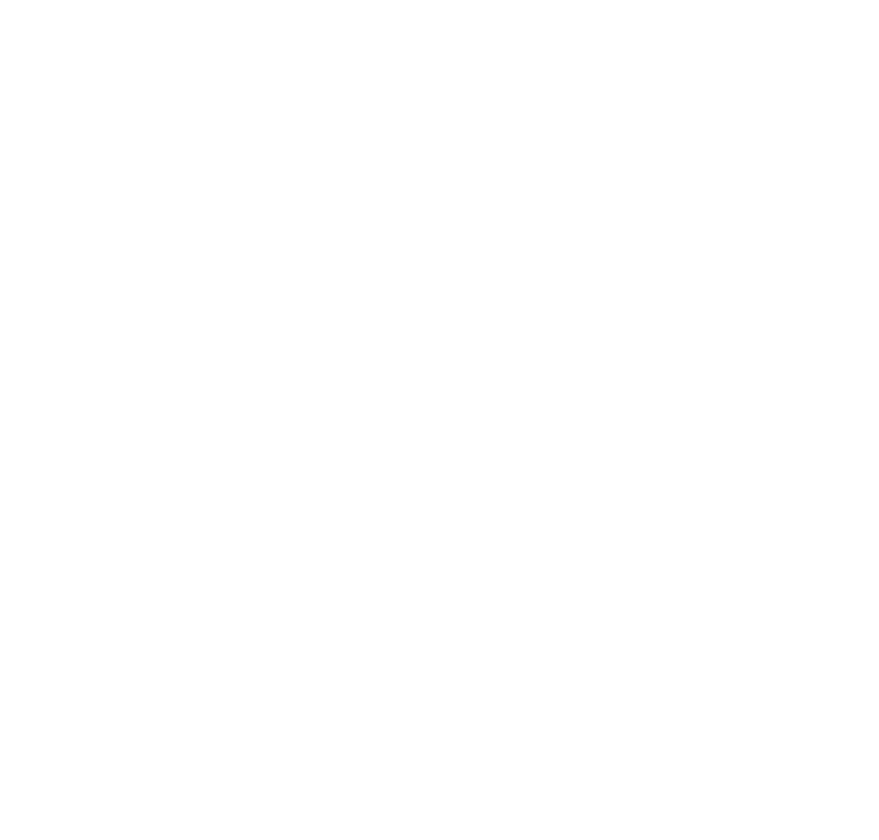
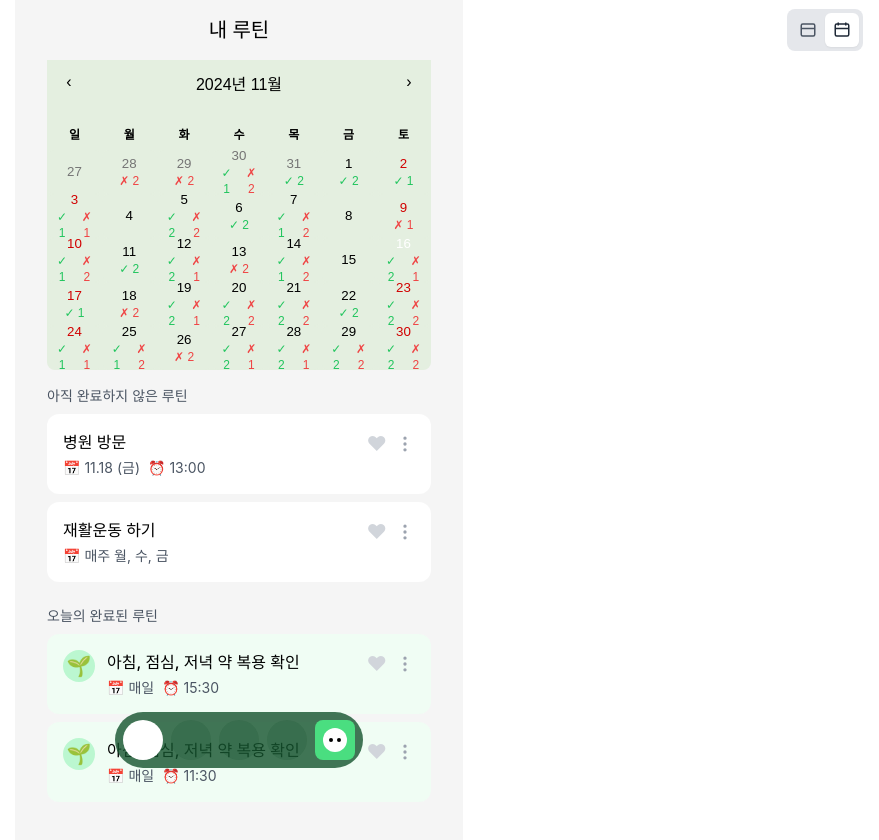
Before and after one commit to 2024-Elice-AI-Hellothon-07-goodCare/GoodCare, a React (Create React App) app: page /routine/routine-main in a window 1280 px wide. Before the commit this address had no page. Shown: the top 840 px of the page, without its empty margins (401-1280 px from the left). Before the commit the page ends 800 px from the top, so only its background shows below. Built offline with nearby package versions, Linux system fonts and the light colour scheme.

Commit message:
design: 루틴페이지(메인) 추가

```diff
--- a/src/App.js
+++ b/src/App.js
@@ -11,6 +11,7 @@ import SituationCheck from "./pages/alert/SituationCheck";
 import SituationDetails from "./pages/alert/SituationDetails";
 import RoutineConfirmation from "./pages/alert/RoutineConfirmation";
 import RoutineCancelConfirm from "./pages/alert/RoutineCancelConfirm";
+import RoutineMain from "./pages/caregiver/routine/RoutineMain";
 
 const App = () => {
     return (
@@ -27,6 +28,7 @@ const App = () => {
                 <Route path="/alert/details" element={<SituationDetails />} />
                 <Route path="/alert/routine" element={<RoutineConfirmation />} />
                 <Route path="/alert/cancel-confirm" element={<RoutineCancelConfirm />} />
+                <Route path="/routine/routine-main" element={<RoutineMain />} />
 
 
 
--- /dev/null
+++ b/src/pages/caregiver/routine/RoutineMain.js
@@ -0,0 +1,176 @@
+import React, {useState} from 'react';
+import { Plus, MoreVertical } from 'lucide-react';
+import CustomCalendar from "../../../common/component/CustomCalendar";
+import Navigate from "../../../common/component/Navigate";
+
+const RoutineMain = () => {
+    const [view, setView] = useState('month');
+    const [favorites, setFavorites] = useState(new Set());
+
+    const toggleFavorite = (routineId) => {
+        setFavorites(prev => {
+            const newFavorites = new Set(prev);
+            if (newFavorites.has(routineId)) {
+                newFavorites.delete(routineId);
+            } else {
+                newFavorites.add(routineId);
+            }
+            return newFavorites;
+        });
+    };
+
+    const routines = [
+        {
+            id: 1,
+            title: '아침, 점심, 저녁 약 복용 확인',
+            time: '15:30',
+            type: '매일',
+            isCompleted: true,
+            isActive: true
+        },
+        {
+            id: 2,
+            title: '병원 방문',
+            date: '11.18 (금)',
+            time: '13:00',
+            isCompleted: false
+        },
+        {
+            id: 3,
+            title: '아침, 점심, 저녁 약 복용 확인',
+            time: '11:30',
+            type: '매일',
+            isCompleted: true,
+            isActive: true
+        },
+        {
+            id: 4,
+            title: '재활운동 하기',
+            type: '매주 월, 수, 금',
+            isCompleted: false,
+            isActive: true
+        }
+    ];
+
+    return (
+        <div className="max-w-md mx-auto min-h-screen" style={{background: '#F5F5F5'}}>
+            {/* Header */}
+            <div className="p-4 flex items-center" style={{background: '#F5F5F5'}}>
+                <div className="flex-1 text-center">
+                    <h1 className="text-xl font-medium">내 루틴</h1>
+                </div>
+                <div className="absolute right-4 inline-flex bg-gray-200 rounded-lg p-1">
+                    <button
+                        onClick={() => setView('week')}
+                        className={`p-2 text-sm rounded-md transition-all ${
+                            view === 'week'
+                                ? 'bg-white text-gray-800 shadow-sm'
+                                : 'text-gray-600 hover:text-gray-800'
+                        }`}
+                    >
+            <span className="flex items-center justify-center">
+                <svg width="18" height="18" viewBox="0 0 24 24" fill="none" xmlns="http://www.w3.org/2000/svg">
+                    <rect x="3" y="4" width="18" height="16" rx="2" stroke="currentColor" strokeWidth="2"/>
+                    <line x1="3" y1="10" x2="21" y2="10" stroke="currentColor" strokeWidth="2"/>
+                </svg>
+            </span>
+                    </button>
+                    <button
+                        onClick={() => setView('month')}
+                        className={`p-2 text-sm rounded-md transition-all ${
+                            view === 'month'
+                                ? 'bg-white text-gray-800 shadow-sm'
+                                : 'text-gray-600 hover:text-gray-800'
+                        }`}
+                    >
+            <span className="flex items-center justify-center">
+                <svg width="18" height="18" viewBox="0 0 24 24" fill="none" xmlns="http://www.w3.org/2000/svg">
+                    <rect x="3" y="4" width="18" height="16" rx="2" stroke="currentColor" strokeWidth="2"/>
+                    <path d="M7 2L7 6" stroke="currentColor" strokeWidth="2"/>
+                    <path d="M17 2L17 6" stroke="currentColor" strokeWidth="2"/>
+                    <line x1="3" y1="10" x2="21" y2="10" stroke="currentColor" strokeWidth="2"/>
+                </svg>
+            </span>
+                    </button>
+                </div>
+            </div>
+            <div className="px-4 pb-24 flex flex-col h-full" style={{background: '#F5F5F5'}}>
+            {/* Calendar Component */}
+            <div className="mx-4">
+                <CustomCalendar view={view} routines={routines} />
+            </div>
+
+            {/* Uncompleted Routines */}
+            <div className="mx-4 mt-4">
+                <h2 className="text-sm text-gray-600 mb-2">아직 완료하지 않은 루틴</h2>
+                <div className="space-y-2">
+                    {routines
+                        .filter(routine => !routine.isCompleted)
+                        .map((routine) => (
+                            <div key={routine.id} className="bg-white rounded-xl p-4">
+                                <div className="flex items-start justify-between">
+                                    <div>
+                                        <h3 className="font-medium">{routine.title}</h3>
+                                        <div className="flex items-center gap-2 text-sm text-gray-600 mt-1">
+                                            <span>📅 {routine.type || routine.date}</span>
+                                            {routine.time && <span>⏰ {routine.time}</span>}
+                                        </div>
+                                    </div>
+                                    <div className="flex items-center gap-2">
+                                        <button
+                                            onClick={() => toggleFavorite(routine.id)}
+                                            className={`text-xl ${favorites.has(routine.id) ? 'text-red-500' : 'text-gray-300'}`}
+                                        >
+                                            ♥
+                                        </button>
+                                        <button><MoreVertical size={20} className="text-gray-400" /></button>
+                                    </div>
+                                </div>
+                            </div>
+                        ))}
+                </div>
+            </div>
+
+            {/* Today's Completed Routines */}
+            <div className="mx-4 mt-6 mb-24">
+                <h2 className="text-sm text-gray-600 mb-2">오늘의 완료된 루틴</h2>
+                <div className="space-y-2">
+                    {routines
+                        .filter(routine => routine.isCompleted)
+                        .map((routine) => (
+                            <div key={routine.id} className="bg-green-50 rounded-xl p-4">
+                                <div className="flex items-start justify-between">
+                                    <div className="flex gap-3">
+                                        <div className="w-8 h-8 rounded-full bg-green-200 flex items-center justify-center">
+                                            <span className="text-xl">🌱</span>
+                                        </div>
+                                        <div>
+                                            <h3 className="font-medium">{routine.title}</h3>
+                                            <div className="flex items-center gap-2 text-sm text-gray-600 mt-1">
+                                                <span>📅 {routine.type}</span>
+                                                {routine.time && <span>⏰ {routine.time}</span>}
+                                            </div>
+                                        </div>
+                                    </div>
+                                    <div className="flex items-center gap-2">
+                                        <button
+                                            onClick={() => toggleFavorite(routine.id)}
+                                            className={`text-xl ${favorites.has(routine.id) ? 'text-red-500' : 'text-gray-300'}`}
+                                        >
+                                            ♥
+                                        </button>
+                                        <button><MoreVertical size={20} className="text-gray-400" /></button>
+                                    </div>
+                                </div>
+                            </div>
+                        ))}
+                </div>
+            </div>
+            </div>
+
+            <Navigate/>
+        </div>
+    );
+};
+
+export default RoutineMain;
```
